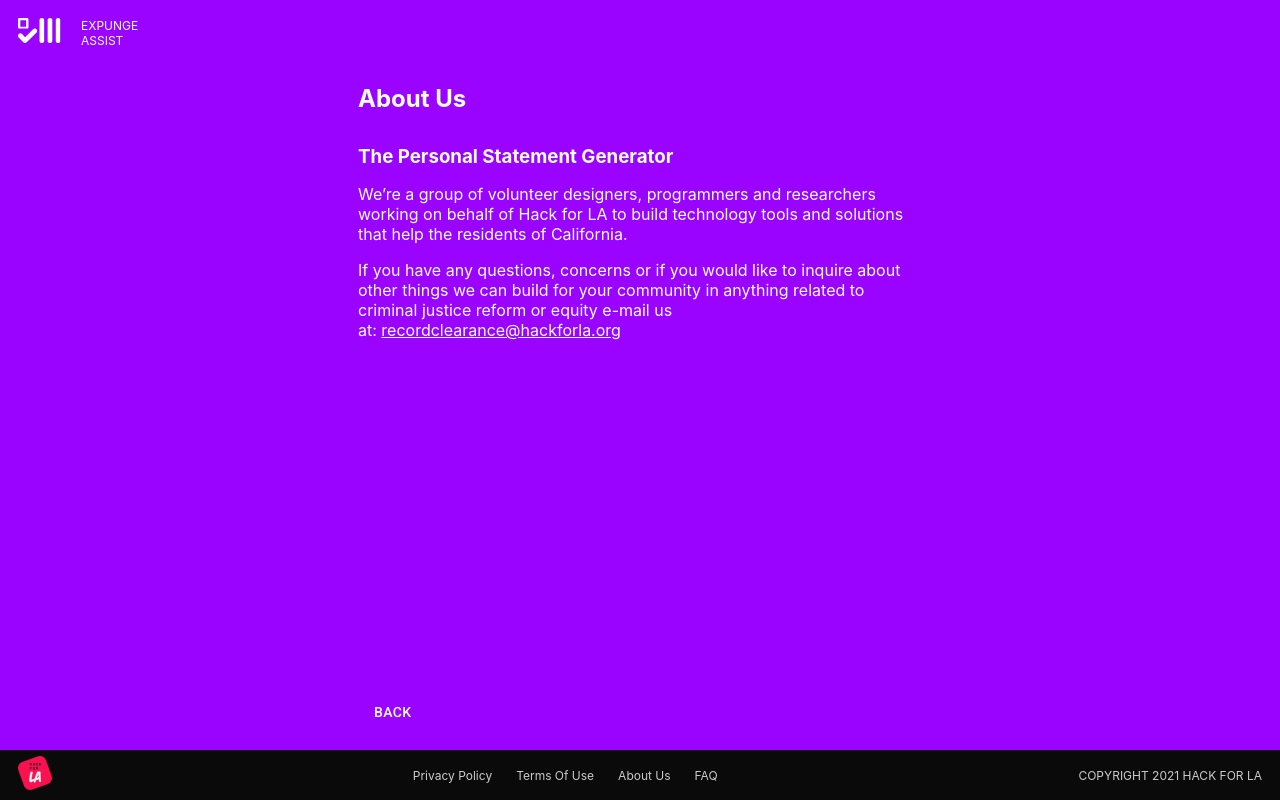
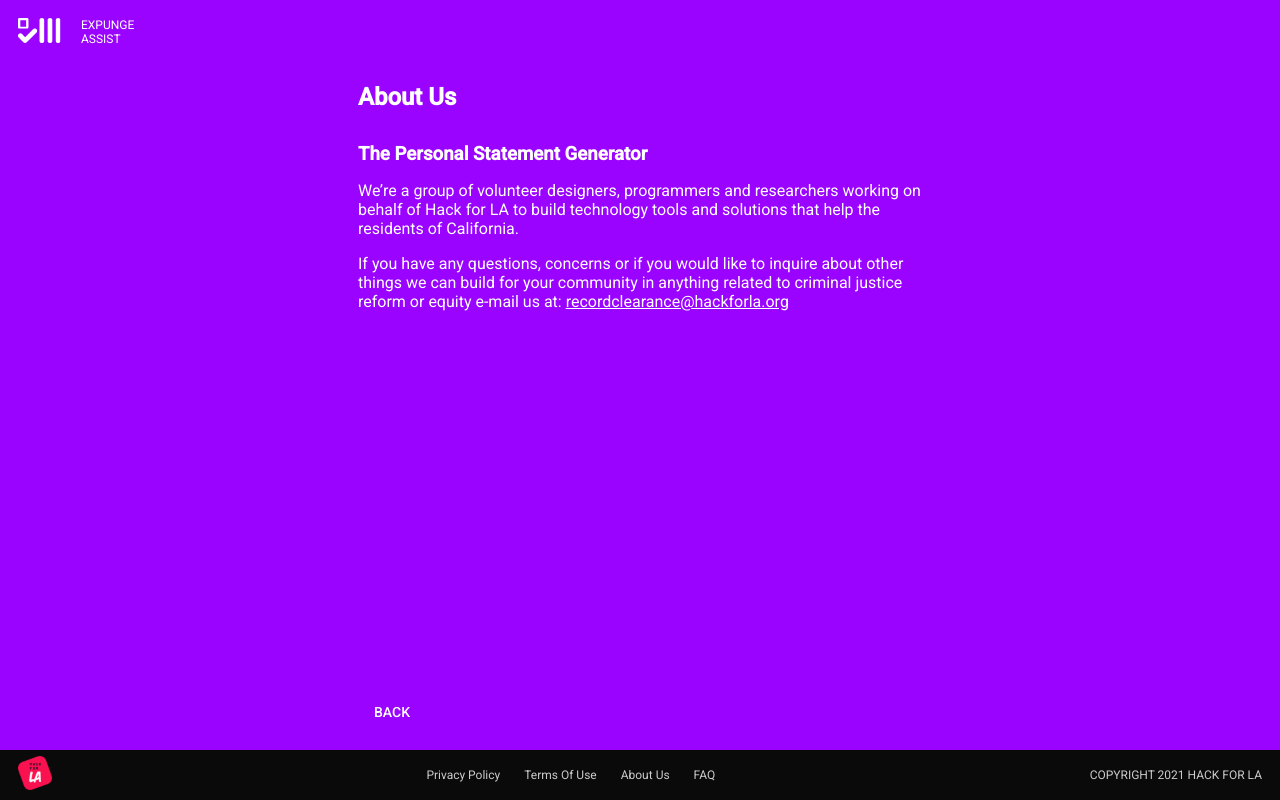
Before and after one commit to hackforla/expunge-assist, a React (Create React App) app in the folder products/statement-generator/: page /AboutUs in a window 1280 px wide. Built offline with nearby package versions, Linux system fonts and the light colour scheme.

Commit message:
set up typography definitions

```diff
--- a/products/statement-generator/src/components/Form.tsx
+++ b/products/statement-generator/src/components/Form.tsx
@@ -147,7 +147,7 @@ const Form = ({
       )}
 
       {currentStep === STEP_ENUMS.FINALIZE_PREVIEW && (
-        <div className={`${utilityClasses.buttonContainer} adjacent-mar-top`}>
+        <div className={utilityClasses.buttonContainer}>
           <p>Previewing Final Statement</p>
           <Button onClick={() => goBackStep()} buttonText="EDIT" />
           <Button onClick={() => goNextStep()} buttonText="NEXT" />
--- a/products/statement-generator/src/styles/App.css
+++ b/products/statement-generator/src/styles/App.css
@@ -13,23 +13,6 @@ body {
 
 .greyedOut {
   opacity: 0.6;
-}
-
-.adjacent-mar-top + .adjacent-mar-top {
-  margin-top: 10px;
-}
-
-@media only screen and (min-width: 960px) {
-  .adjacent-mar-top + .adjacent-mar-top {
-    margin-top: 15px;
-  }
-}
-
-@media only screen and (min-width: 960px) {
-  .app-header + .content-page,
-  .page-title + .adjacent-mar-top {
-    margin-top: 30px;
-  }
 }
 
 .page-title {
@@ -76,16 +59,6 @@ p + p {
   margin-top: 1rem;
 }
 
-body {
-  margin: 0;
-  font-family: -apple-system, BlinkMacSystemFont, 'Segoe UI', 'Roboto', 'Oxygen',
-    'Ubuntu', 'Cantarell', 'Fira Sans', 'Droid Sans', 'Helvetica Neue',
-    sans-serif;
-  -webkit-font-smoothing: antialiased;
-  -moz-osx-font-smoothing: grayscale;
-  box-sizing: border-box;
-}
-
 code {
   font-family: source-code-pro, Menlo, Monaco, Consolas, 'Courier New',
     monospace;
--- a/products/statement-generator/src/styles/appTheme.ts
+++ b/products/statement-generator/src/styles/appTheme.ts
@@ -1,5 +1,8 @@
 import { createMuiTheme } from '@material-ui/core';
 
+/**
+ * @link https://v4.mui.com/customization/theming/
+ */
 const appTheme = createMuiTheme({
   globals: {
     contentWidth: 600,
@@ -28,6 +31,10 @@ const appTheme = createMuiTheme({
       xl: 1920,
     },
   },
+  typography: {
+    fontFamily: 'Roboto',
+    fontSize: 12,
+  },
 });
 
 export default appTheme;
```
